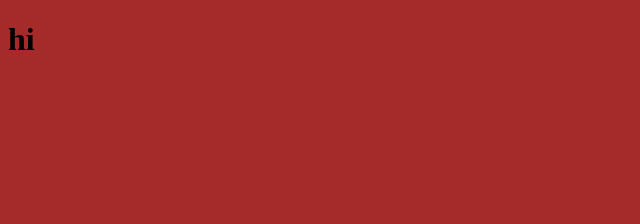
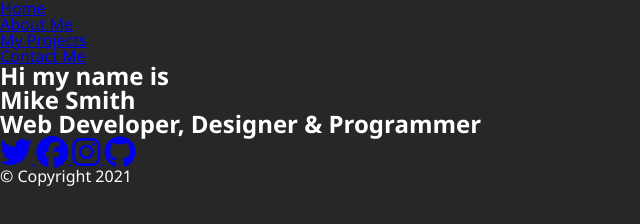
Before and after one commit to Ronmycode/Sass_Intro, a plain HTML site: page app/index.html in a window 1280 px wide. Shown: the whole page, without its empty margins (0-640 px from the left). Drawn offline with Linux system fonts and the light colour scheme.

Commit message:
add img files and markup for home.html

```diff
--- a/app/index.html
+++ b/app/index.html
@@ -10,10 +10,75 @@
     <link rel="preconnect" href="https://fonts.googleapis.com">
     <link rel="preconnect" href="https://fonts.gstatic.com" crossorigin>
     <link href="https://fonts.googleapis.com/css2?family=Besley:ital,wght@0,600;1,600&display=swap" rel="stylesheet">
-    <title>Sass Introduction!</title>
-    <h1>hi</h1>
+    <title>Mike Smith Portfolio</title>
 </head>
 <body>
+    <header>
+        <div class="menu-btn">
+            <span class="menu-btn__burger"></span>
+        </div>
 
+        <nav class="nav">
+            <ul class="menu-nav">
+                <li class="menu-nav__item">
+                    <a href="index.html" class="menu-nav__link">
+                        Home
+                    </a>
+                </li>
+                <li class="menu-nav__item">
+                    <a href="about.html" class="menu-nav__link">
+                        About Me
+                    </a>
+                </li>
+                <li class="menu-nav__item">
+                    <a href="projects.html" class="menu-nav__link">
+                        My Projects
+                    </a>
+                </li>
+                <li class="menu-nav__item">
+                    <a href="contact.html" class="menu-nav__link">
+                        Contact Me
+                    </a>
+                </li>
+
+            </ul>
+        </nav>
+    </header>
+
+    <main>
+
+        <section class="home">
+            <h2>Hi my name is</h2>
+            <h1 class="home__name">
+                Mike <span class="home__name--last">Smith</span>
+            </h1>
+            <h2>
+                Web Developer, Designer & Programmer
+            </h2>
+
+
+            <div class="social-icons">
+                <a href="#">
+                    <i class="fab fa-twitter fa-2x"></i>
+                </a>
+                <a href="#">
+                    <i class="fab fa-facebook fa-2x"></i>
+                </a>
+                <a href="#">
+                    <i class="fab fa-instagram fa-2x"></i>
+                </a>
+                <a href="#">
+                    <i class="fab fa-github fa-2x"></i>
+                </a>
+            </div>
+
+
+            <footer>&copy; Copyright 2021</footer>
+
+        </section>
+    </main>
+
+    <script src="https://kit.fontawesome.com/6d2ea823d0.js"></script>
+    <script src="js/main.js"></script>
 </body>
 </html>
--- /dev/null
+++ b/scss/_config.scss
@@ -0,0 +1,8 @@
+$primary-color: #272727;
+$secondary-color: #ff652f;
+
+*{
+    box-sizing: border-box;
+    margin: 0;
+    padding: 0;
+}
--- a/scss/main.scss
+++ b/scss/main.scss
@@ -1,3 +1,9 @@
+@import 'config';
+
 body{
-    background-color: brown;
+    background-color: $primary-color;
+    color: white;
+    height: 100vh;
+    font-family: 'Segoe UI', Tahoma, Geneva, Verdana, sans-serif;
+    line-height: 1;
 }
```
Also changed, not shown: app/img/model-1.jpg (added), app/img/project-1.jpg (added), app/img/project-2.jpg (added), app/img/project-3.jpg (added), app/img/project-4.jpg (added), app/img/project-5.jpg (added), app/img/project-6.jpg (added), scss/main.css, 1 other file.
